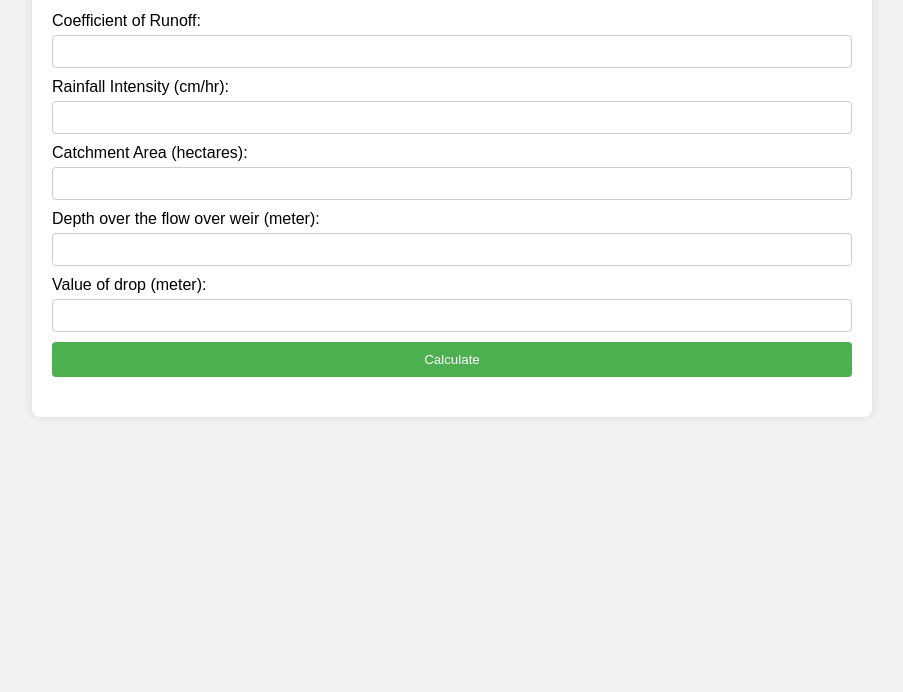
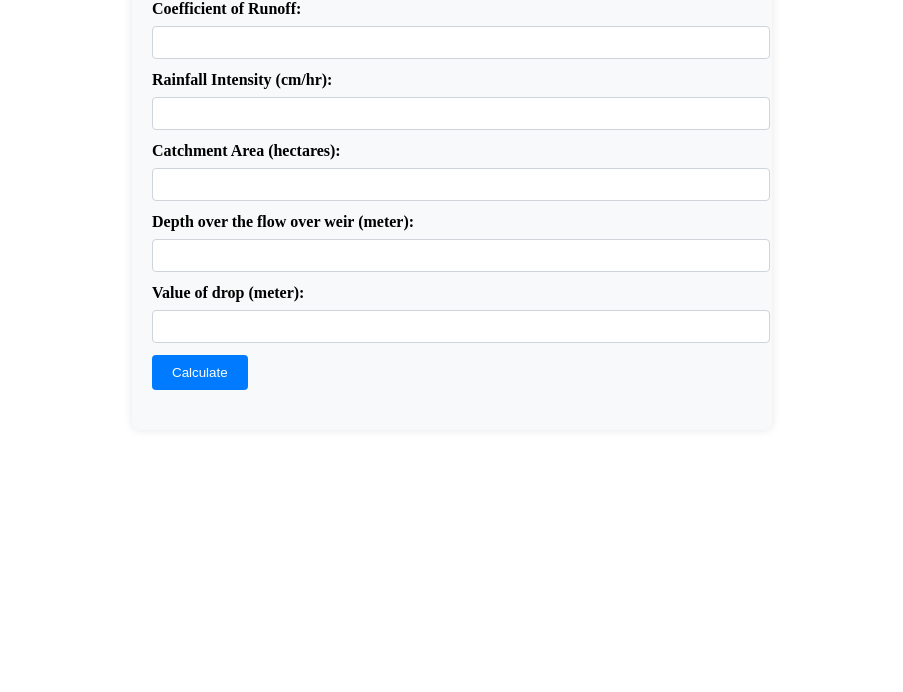
Before and after one commit to ganesh244/Chute-Spillway-Design, a plain HTML site: page index.html in a window 1280 px wide. Shown: the part 108-800 px from the top of the page, without its empty margins (188-1091 px from the left). Drawn offline with Linux system fonts and the light colour scheme.

Commit message:
Update style.css

```diff
--- a/style.css
+++ b/style.css
@@ -1,21 +1,15 @@
-body {
-    font-family: Arial, sans-serif;
-    margin: 0;
-    padding: 0;
-    background-color: #f2f2f2;
-}
-
 .container {
-    max-width: 800px;
-    margin: 20px auto;
+    max-width: 600px;
+    margin: 0 auto;
     padding: 20px;
-    background-color: #fff;
+    background-color: #f8f9fa;
     border-radius: 8px;
     box-shadow: 0 0 10px rgba(0, 0, 0, 0.1);
 }
 
 h1 {
     text-align: center;
+    color: #007bff;
 }
 
 form {
@@ -24,37 +18,40 @@ form {
 
 form label {
     display: block;
-    margin-bottom: 5px;
+    margin-bottom: 8px;
+    font-weight: bold;
 }
 
 form input[type="number"] {
     width: 100%;
     padding: 8px;
-    margin-bottom: 10px;
-    border: 1px solid #ccc;
+    margin-bottom: 12px;
     border-radius: 4px;
-    box-sizing: border-box;
+    border: 1px solid #ced4da;
 }
 
-form button {
-    width: 100%;
-    padding: 10px;
-    background-color: #4caf50;
+button[type="submit"] {
+    background-color: #007bff;
     color: #fff;
+    padding: 10px 20px;
     border: none;
     border-radius: 4px;
     cursor: pointer;
 }
 
+button[type="submit"]:hover {
+    background-color: #0056b3;
+}
+
 #result {
-    display: none;
     margin-top: 20px;
 }
 
 #result h2 {
+    color: #007bff;
     margin-bottom: 10px;
 }
 
 #result p {
-    margin-bottom: 5px;
+    margin-bottom: 8px;
 }
```
